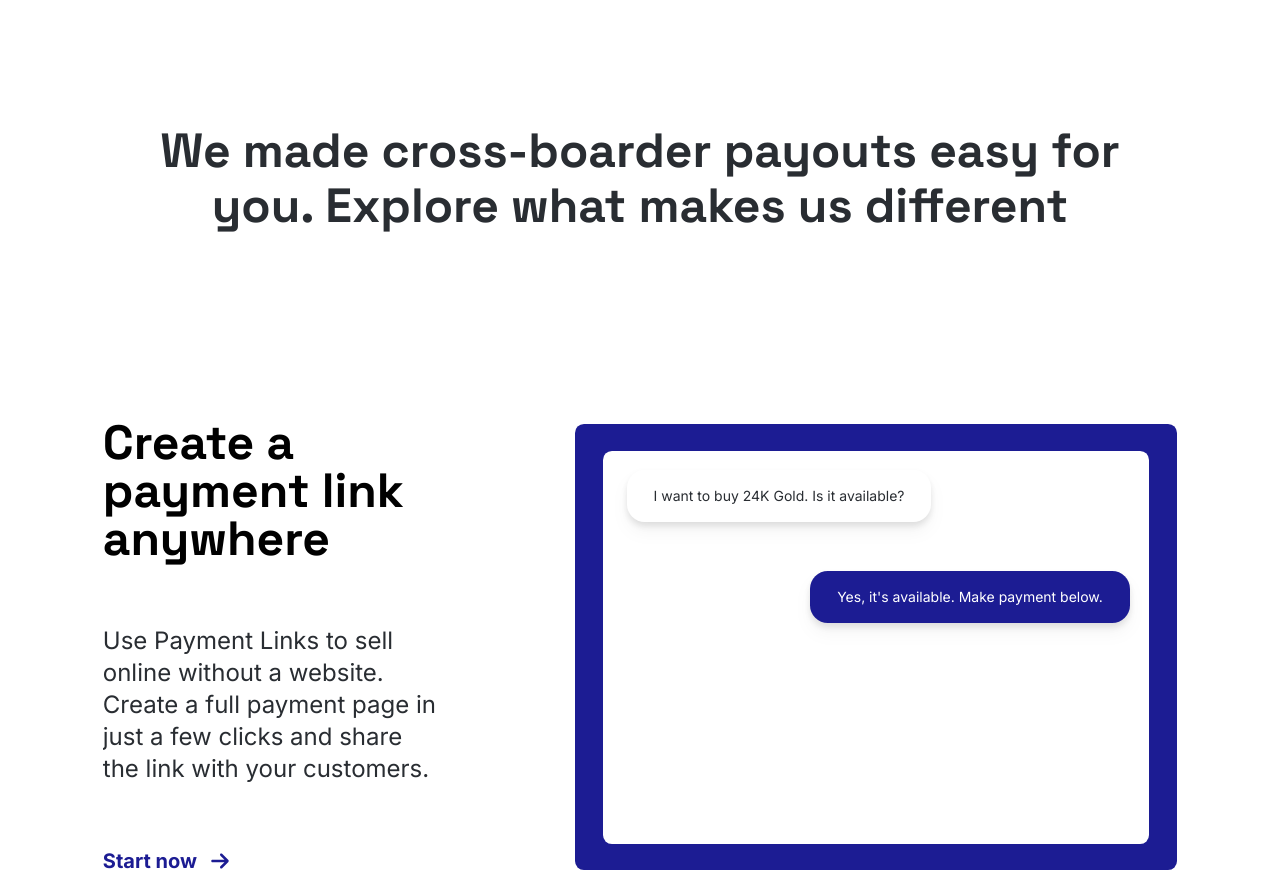
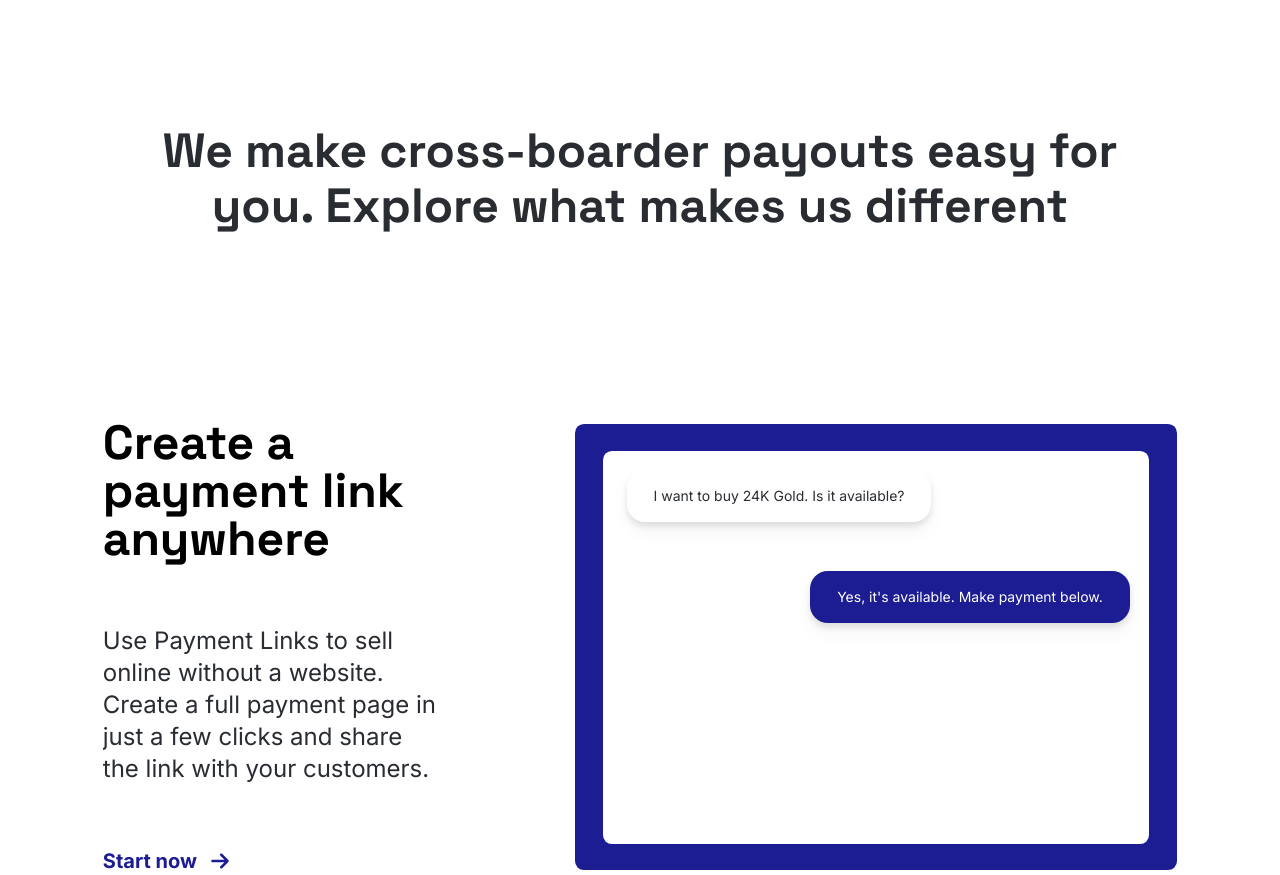
Before and after one commit to Mister-ecks/paydeal, a Next.js app: page / in a window 1280 px wide. Shown: the part 1560-2435 px from the top of the page. Built offline with nearby package versions, Linux system fonts and the light colour scheme.

Commit message:
fix: english error

```diff
--- a/src/components/Header/index.tsx
+++ b/src/components/Header/index.tsx
@@ -16,7 +16,7 @@ const Header = () => {
   ];
   return (
     <div>
-      <header className="flex w-full justify-between items-center pt-[1.688rem] pb-[1.219rem] pl-[1.821rem] pr-[1.375rem] flex-wrap border-b border-white/70 md:px-[8.019rem] md:pt-4 md:pb-[1.524rem]">
+      <header className="flex w-full justify-between items-center pt-[1.688rem] pb-[1.219rem] pl-[1.821rem]  pr-[1.375rem] flex-wrap border-b border-white/70 md:px-[8.019rem] md:pt-4 md:pb-[1.524rem]">
         <div className="flex-shrink-0">
           <Image
             src="/assets/logo/MobileLogo.svg"
--- a/src/components/Main/Product/index.tsx
+++ b/src/components/Main/Product/index.tsx
@@ -12,7 +12,7 @@ const Product = () => {
     <div>
       <section className="mt-[5rem] mx-auto text-center md:mt-[10.75rem]">
         <h1 className="text-2xl md:text-5xl font-medium md:font-bold font-space text-[#292D32] mx-[1.406rem] md:mx-[9.6rem] md:leading-[3.438rem] leading-7">
-          We made cross-boarder payouts easy for you. Explore what makes us
+          We make cross-boarder payouts easy for you. Explore what makes us
           different
         </h1>
 
```
